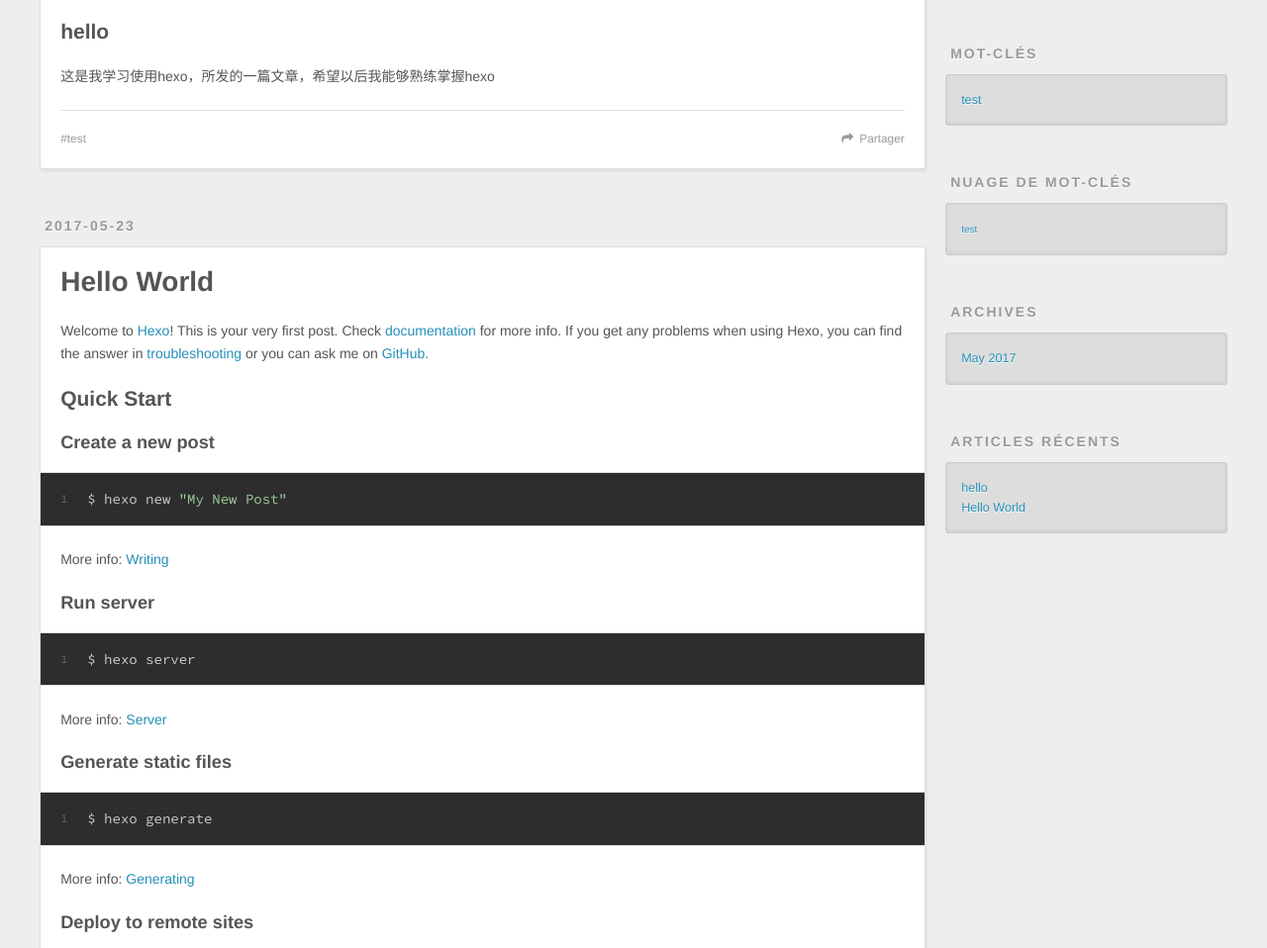
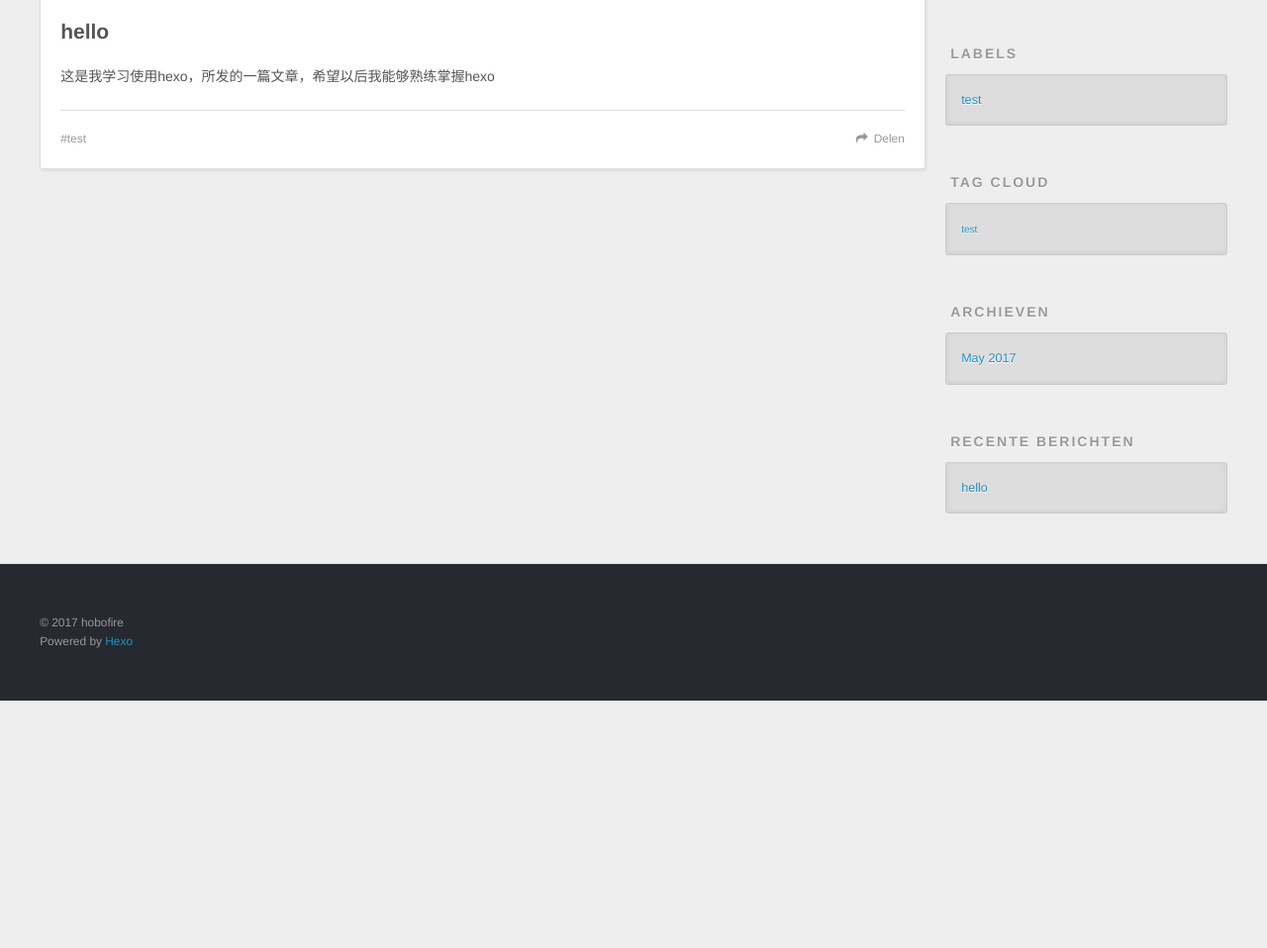
Before and after one commit to hobofire/hobofire.github.io, a plain HTML site: page index.html in a window 1280 px wide. Shown: the part 434-1392 px from the top of the page at 99% size. After the commit the page ends 1142 px from the top, so only its background shows below. Drawn offline with nearby package versions, Linux system fonts and the light colour scheme.

Commit message:
Site updated: 2017-05-23 19:37:43

```diff
--- a/index.html
+++ b/index.html
@@ -51,9 +51,9 @@
       </nav>
       <nav id="sub-nav">
 
-          <a id="nav-rss-link" class="nav-icon" href="/atom.xml" title="Flux RSS"></a>
+          <a id="nav-rss-link" class="nav-icon" href="/atom.xml" title="RSS Feed"></a>
 
-        <a id="nav-search-btn" class="nav-icon" title="Rechercher"></a>
+        <a id="nav-search-btn" class="nav-icon" title="Zoeken"></a>
       </nav>
       <div id="search-form-wrap">
         <form action="//google.com/search" method="get" accept-charset="UTF-8" class="search-form"><input type="search" name="q" class="search-form-input" placeholder="Search"><button type="submit" class="search-form-submit">&#xF002;</button><input type="hidden" name="sitesearch" value="http://yoursite.com"></form>
@@ -95,55 +95,10 @@
 
     </div>
     <footer class="article-footer">
-      <a data-url="http://yoursite.com/2017/05/23/hello/" data-id="cj31h3p2s00011gbl3u5gqp2f" class="article-share-link">Partager</a>
+      <a data-url="http://yoursite.com/2017/05/23/hello/" data-id="cj31hiuop0000n0blllt6hj9y" class="article-share-link">Delen</a>
 
 
   <ul class="article-tag-list"><li class="article-tag-list-item"><a class="article-tag-list-link" href="/tags/test/">test</a></li></ul>
-
-    </footer>
-  </div>
-
-</article>
-
-
-
-    <article id="post-hello-world" class="article article-type-post" itemscope itemprop="blogPost">
-  <div class="article-meta">
-    <a href="/2017/05/23/hello-world/" class="article-date">
-  <time datetime="2017-05-23T10:54:51.540Z" itemprop="datePublished">2017-05-23</time>
-</a>
-
-  </div>
-  <div class="article-inner">
-
-
-      <header class="article-header">
-
-
-    <h1 itemprop="name">
-      <a class="article-title" href="/2017/05/23/hello-world/">Hello World</a>
-    </h1>
-
-
-      </header>
-
-    <div class="article-entry" itemprop="articleBody">
-
-        <p>Welcome to <a href="https://hexo.io/" target="_blank" rel="external">Hexo</a>! This is your very first post. Check <a href="https://hexo.io/docs/" target="_blank" rel="external">documentation</a> for more info. If you get any problems when using Hexo, you can find the answer in <a href="https://hexo.io/docs/troubleshooting.html" target="_blank" rel="external">troubleshooting</a> or you can ask me on <a href="https://github.com/hexojs/hexo/issues" target="_blank" rel="external">GitHub</a>.</p>
-<h2 id="Quick-Start"><a href="#Quick-Start" class="headerlink" title="Quick Start"></a>Quick Start</h2><h3 id="Create-a-new-post"><a href="#Create-a-new-post" class="headerlink" title="Create a new post"></a>Create a new post</h3><figure class="highlight bash"><table><tr><td class="gutter"><pre><div class="line">1</div></pre></td><td class="code"><pre><div class="line">$ hexo new <span class="string">"My New Post"</span></div></pre></td></tr></table></figure>
-<p>More info: <a href="https://hexo.io/docs/writing.html" target="_blank" rel="external">Writing</a></p>
-<h3 id="Run-server"><a href="#Run-server" class="headerlink" title="Run server"></a>Run server</h3><figure class="highlight bash"><table><tr><td class="gutter"><pre><div class="line">1</div></pre></td><td class="code"><pre><div class="line">$ hexo server</div></pre></td></tr></table></figure>
-<p>More info: <a href="https://hexo.io/docs/server.html" target="_blank" rel="external">Server</a></p>
-<h3 id="Generate-static-files"><a href="#Generate-static-files" class="headerlink" title="Generate static files"></a>Generate static files</h3><figure class="highlight bash"><table><tr><td class="gutter"><pre><div class="line">1</div></pre></td><td class="code"><pre><div class="line">$ hexo generate</div></pre></td></tr></table></figure>
-<p>More info: <a href="https://hexo.io/docs/generating.html" target="_blank" rel="external">Generating</a></p>
-<h3 id="Deploy-to-remote-sites"><a href="#Deploy-to-remote-sites" class="headerlink" title="Deploy to remote sites"></a>Deploy to remote sites</h3><figure class="highlight bash"><table><tr><td class="gutter"><pre><div class="line">1</div></pre></td><td class="code"><pre><div class="line">$ hexo deploy</div></pre></td></tr></table></figure>
-<p>More info: <a href="https://hexo.io/docs/deployment.html" target="_blank" rel="external">Deployment</a></p>
-
-
-    </div>
-    <footer class="article-footer">
-      <a data-url="http://yoursite.com/2017/05/23/hello-world/" data-id="cj31h3p2n00001gbl2t3drne1" class="article-share-link">Partager</a>
-
 
     </footer>
   </div>
@@ -159,7 +114,7 @@
 
 
   <div class="widget-wrap">
-    <h3 class="widget-title">Catégories</h3>
+    <h3 class="widget-title">Categorieën</h3>
     <div class="widget">
       <ul class="category-list"><li class="category-list-item"><a class="category-list-link" href="/categories/excersice/">excersice</a></li></ul>
     </div>
@@ -169,7 +124,7 @@
 
 
   <div class="widget-wrap">
-    <h3 class="widget-title">Mot-clés</h3>
+    <h3 class="widget-title">Labels</h3>
     <div class="widget">
       <ul class="tag-list"><li class="tag-list-item"><a class="tag-list-link" href="/tags/test/">test</a></li></ul>
     </div>
@@ -179,7 +134,7 @@
 
 
   <div class="widget-wrap">
-    <h3 class="widget-title">Nuage de mot-clés</h3>
+    <h3 class="widget-title">Tag Cloud</h3>
     <div class="widget tagcloud">
       <a href="/tags/test/" style="font-size: 10px;">test</a>
     </div>
@@ -188,7 +143,7 @@
 
 
   <div class="widget-wrap">
-    <h3 class="widget-title">Archives</h3>
+    <h3 class="widget-title">Archieven</h3>
     <div class="widget">
       <ul class="archive-list"><li class="archive-list-item"><a class="archive-list-link" href="/archives/2017/05/">May 2017</a></li></ul>
     </div>
@@ -198,16 +153,12 @@
 
 
   <div class="widget-wrap">
-    <h3 class="widget-title">Articles récents</h3>
+    <h3 class="widget-title">Recente berichten</h3>
     <div class="widget">
       <ul>
 
           <li>
             <a href="/2017/05/23/hello/">hello</a>
-          </li>
-
-          <li>
-            <a href="/2017/05/23/hello-world/">Hello World</a>
           </li>
 
       </ul>
@@ -223,7 +174,7 @@
   <div class="outer">
     <div id="footer-info" class="inner">
       &copy; 2017 hobofire<br>
-      Propulsé by <a href="http://hexo.io/" target="_blank">Hexo</a>
+      Powered by <a href="http://hexo.io/" target="_blank">Hexo</a>
     </div>
   </div>
 </footer>
```
Also changed, not shown: 2017/05/23/hello/index.html (+9 -23 lines), archives/2017/05/index.html (+9 -32 lines), archives/2017/index.html (+9 -32 lines), archives/index.html (+9 -32 lines), categories/excersice/index.html (+9 -13 lines), tags/test/index.html (+9 -13 lines).
